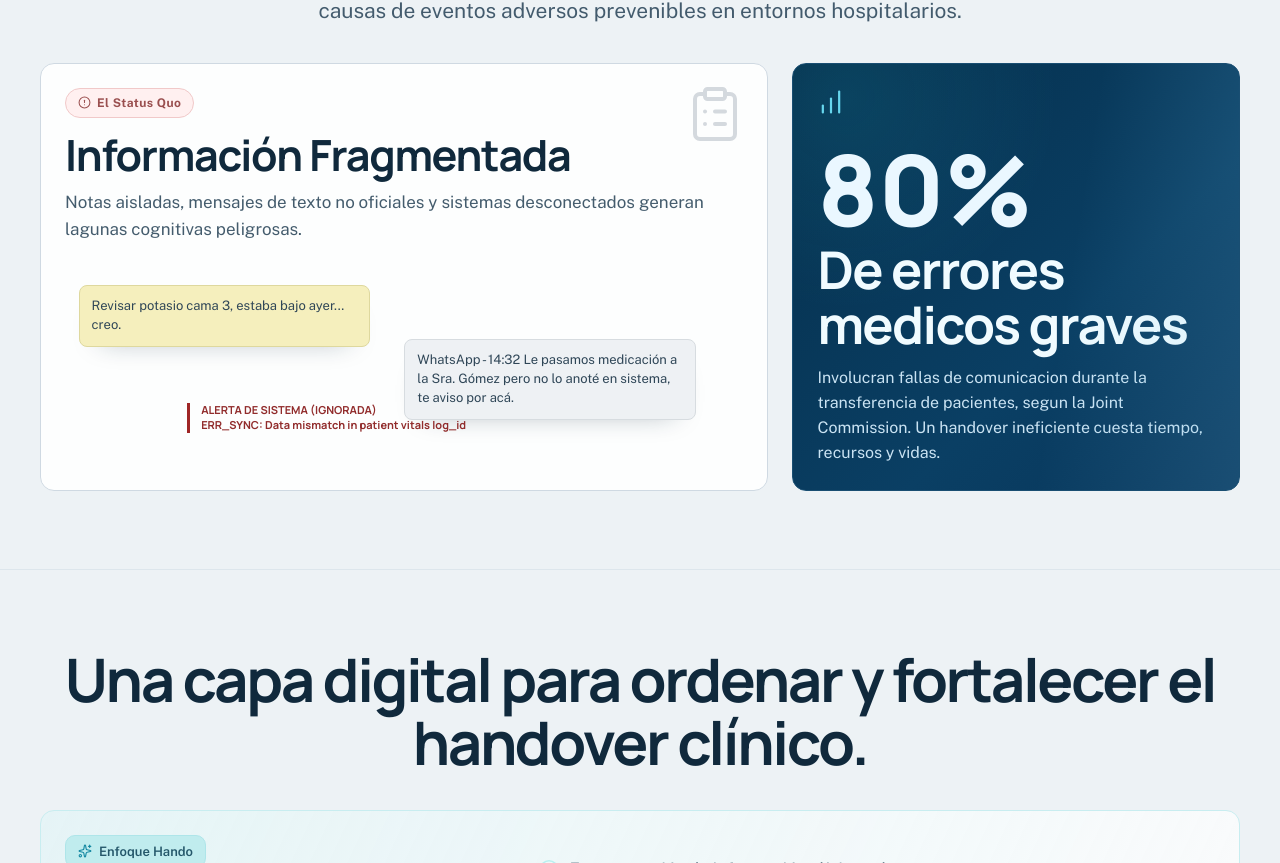
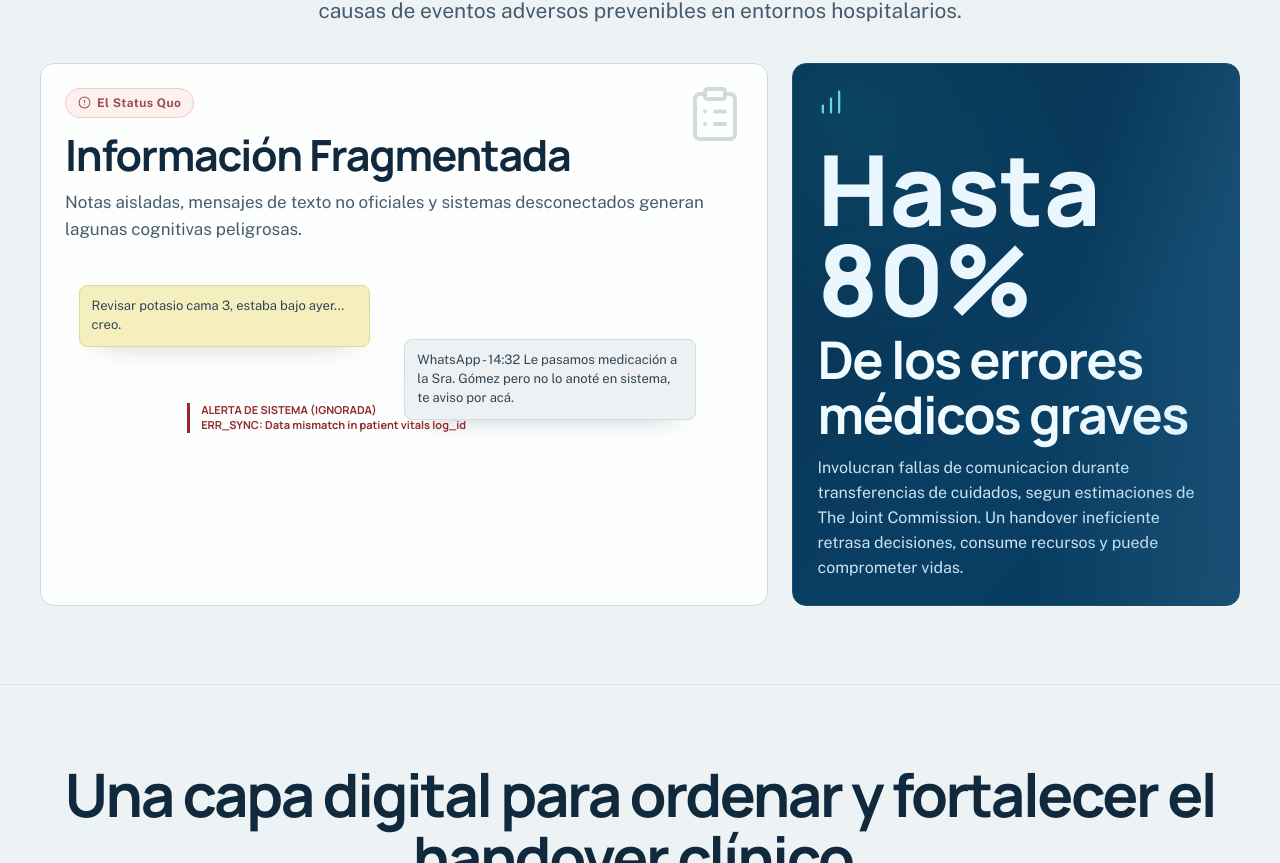
Before and after one commit to lMochl/HANDOWEB2, a React (Vite) app: page / in a window 1280 px wide. Shown: the part 1129-1992 px from the top of the page. Built offline with nearby package versions, Linux system fonts and the light colour scheme.

Commit message:
Revise impact card text for medical errors
Updated text for clarity and accuracy in the impact card.

```diff
--- a/src/HandoLandingPage.tsx
+++ b/src/HandoLandingPage.tsx
@@ -218,11 +218,11 @@ export default function HandoLandingPage() {
 
               <article className="risk-card impact-card">
                 <FeatureIcon tone="d" />
-                <p className="impact-value">80%</p>
-                <h3>De errores medicos graves</h3>
+                <p className="impact-value">Hasta 80%</p>
+                <h3>De los errores médicos graves</h3>
                 <p>
-                  Involucran fallas de comunicacion durante la transferencia de pacientes, segun la Joint Commission. Un handover ineficiente
-                  cuesta tiempo, recursos y vidas.
+                  Involucran fallas de comunicacion durante transferencias de cuidados, segun estimaciones de The Joint Commission. Un handover ineficiente
+                  retrasa decisiones, consume recursos y puede comprometer vidas.
                 </p>
               </article>
             </div>
```
